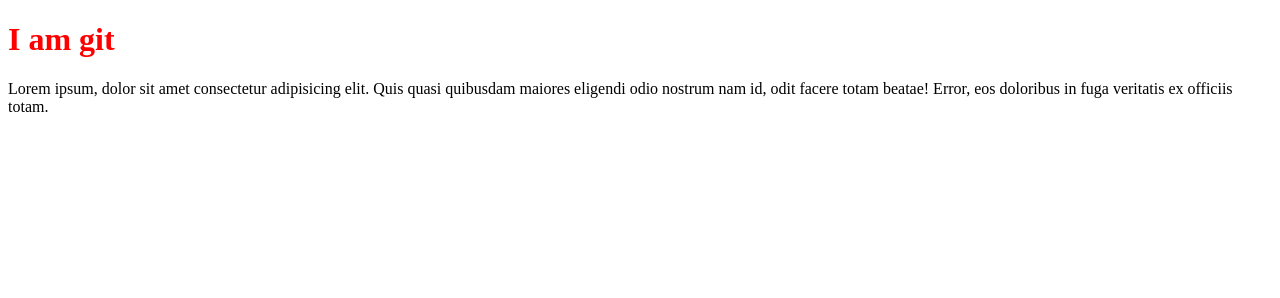
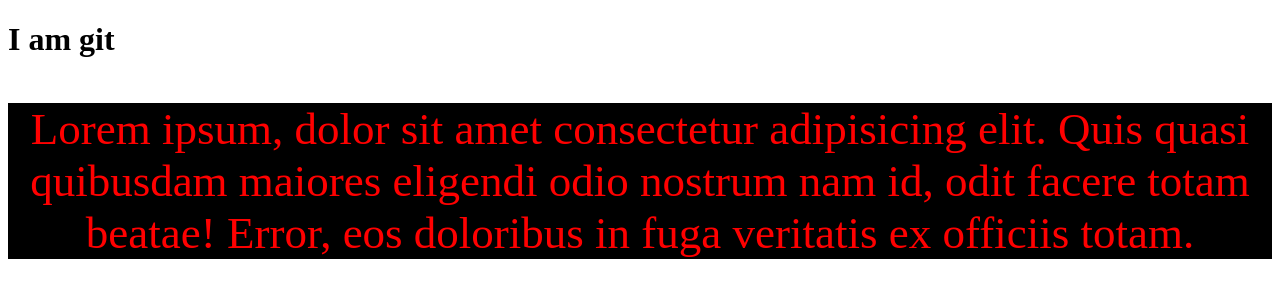
Before and after one commit to basiruddin0/my-first-repo, a plain HTML site: page index.html in a window 1280 px wide. Drawn offline with Linux system fonts and the light colour scheme.

Commit message:
addes color

```diff
--- a/index.html
+++ b/index.html
@@ -7,7 +7,7 @@
     <title>My First Github Repo</title>
 </head>
 <body>
-    <h1 style="color: red;">I am git </h1>
+    <h1>I am git </h1>
     <p> Lorem ipsum, dolor sit amet consectetur adipisicing elit. Quis quasi quibusdam maiores eligendi odio nostrum nam id, odit facere totam beatae! Error, eos doloribus in fuga veritatis ex officiis totam.</p>
 
 
--- a/style.css
+++ b/style.css
@@ -1,8 +1,6 @@
-.p{
+p{
     color: red;
+    text-align: center;
+    background-color: black;
+    font-size: 45px;
 }
-
-.h1{
-
-    color: brown;
-}
```
